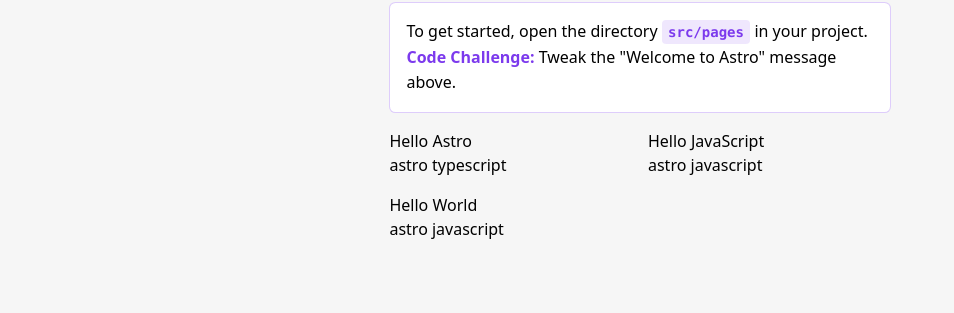
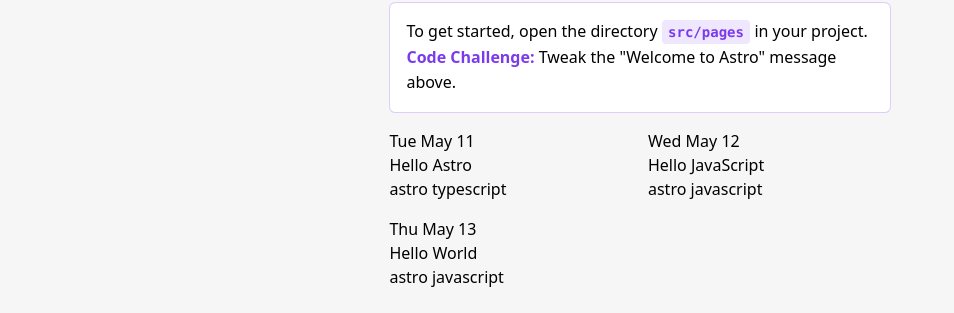
Before and after one commit to gopoma/astrobuild.tips, an Astro site: page / in a window 1280 px wide. Shown: the part 720-1033 px from the top of the page, without its empty margins (0-954 px from the left). Before the commit the page ends 985 px from the top, so only its background shows below. Built offline with nearby package versions, Linux system fonts and the light colour scheme; Astro itself is replaced by a stand-in of ours.

Commit message:
add helpers

```diff
--- a/src/components/Card.astro
+++ b/src/components/Card.astro
@@ -1,5 +1,6 @@
 ---
 import Tags from './Tags.astro';
+import { formatDate } from "../helpers";
 
 export interface Props {
 	title: string;
@@ -9,14 +10,15 @@
 }
 
 const { title, time, tags, slug } = Astro.props;
+const date = formatDate(time);
 ---
 
 <article
 	class="rounded-xl bg-gradient-to-r from-green-300 via-blue-500 to-purple-600 p-0.5 shadow-xl transition hover:shadow-sm"
 >
 	<div class="rounded-[10px] bg-white p-4 !pt-20 sm:p-6">
-		<time datetime="2022-10-10" class="block text-xs text-gray-500">
-			{ time }
+		<time datetime={ date } class="block text-xs text-gray-500">
+			{ date }
 		</time>
 
 		<a href={`/posts/${ slug }`}>
--- /dev/null
+++ b/src/helpers/date.ts
@@ -0,0 +1,6 @@
+export const formatDate = (str: string) => {
+    const date = new Date(str);
+    const event = date.toDateString();
+
+    return event.slice(0, -4);
+};
--- /dev/null
+++ b/src/helpers/index.ts
@@ -0,0 +1 @@
+export * from "./date";
--- a/src/layouts/Post.astro
+++ b/src/layouts/Post.astro
@@ -1,9 +1,12 @@
 ---
 import Tags from "../components/Tags.astro";
+import { formatDate } from "../helpers";
 
 const {
     content: { title, pubDate, image, tags }
 } = Astro.props;
+
+const date = formatDate(pubDate);
 ---
 
 <section>
@@ -13,7 +16,7 @@
                 { title }
 			</h2>
             <span class="flex flex-col sm:gap-y-2 md:flex-row md:items-center md:gap-y-0 md:divide-x">
-                <time>{ pubDate }</time>
+                <time>{ date }</time>
                 <Tags tags={ tags } />
             </span>
 		</div>
--- a/src/pages/index.astro
+++ b/src/pages/index.astro
@@ -16,7 +16,7 @@
 				posts.map((post) => (
 					<Card
 						title={ post?.frontmatter?.title }
-						time={ post?.frontmatter?.time }
+						time={ post?.frontmatter?.pubDate }
 						tags={ post?.frontmatter?.tags }
 					/>
 				))
--- a/src/pages/posts/index.astro
+++ b/src/pages/posts/index.astro
@@ -20,7 +20,7 @@
 				posts.map((post) => (
 					<Card
 						title={ post.data.title }
-						time={ post.data.time }
+						time={ post.data.pubDate }
 						tags={ post.data.tags }
                         slug={ post.slug }
 					/>
```
